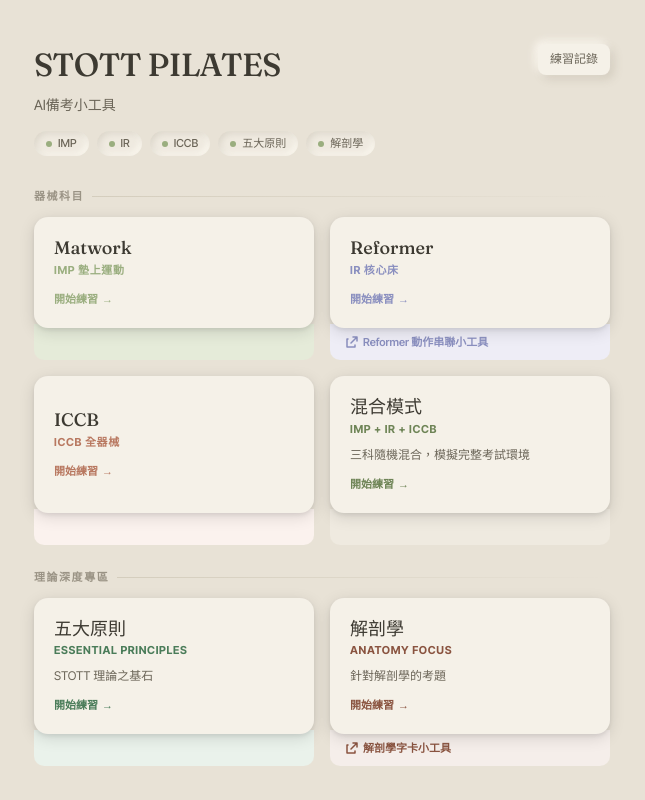
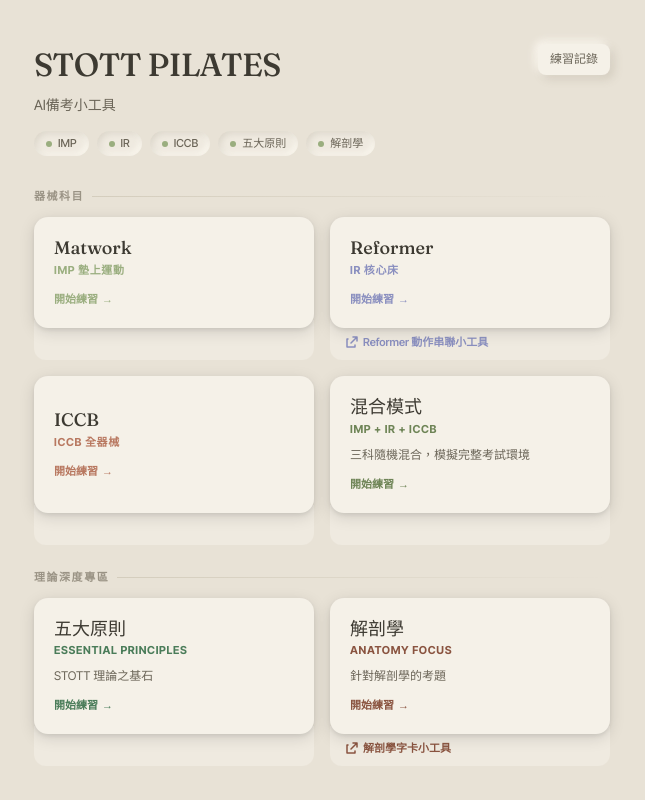
Before and after one commit to ougaga26-lab/STOTT-PILATES-EXAM, a React (Vite) app in the folder frontend/: page / in a window 1280 px wide. Shown: the top 800 px of the page, without its empty margins (318-963 px from the left). Built offline with nearby package versions, Linux system fonts and the light colour scheme; no server answers.

Commit message:
fix: uniform strip color, better top overlap, equal card heights
Co-Authored-By: Claude Sonnet 4.6 <noreply@anthropic.com>

```diff
--- a/frontend/src/pages/Home.jsx
+++ b/frontend/src/pages/Home.jsx
@@ -2,13 +2,15 @@ import { CATEGORIES } from '../constants/categories.js';
 import { useQuizDispatch } from '../context/QuizContext.jsx';
 import Footer from '../components/Footer.jsx';
 
+const STRIP_BG = 'var(--surface-base)';
+
 const CATEGORY_STYLES = {
-  IMP:        { accent: 'var(--sage-500)',  tint: 'var(--sage-100)',  border: 'var(--sage-300)' },
-  IR:         { accent: '#8A8FBF',          tint: '#EEEDF6',          border: '#C4C6DE' },
-  ICCB:       { accent: 'var(--clay-500)',  tint: '#FBF2EE',          border: 'var(--clay-300)' },
-  MIXED:      { accent: 'var(--sage-700)',  tint: 'var(--surface-base)', border: 'var(--stroke-soft)' },
-  PRINCIPLES: { accent: '#4A7C59',          tint: '#EAF2EB',          border: '#A8C5AD' },
-  ANATOMY:    { accent: 'var(--clay-700)',  tint: '#F5EEEA',          border: 'var(--clay-300)' },
+  IMP:        { accent: 'var(--sage-500)' },
+  IR:         { accent: '#8A8FBF' },
+  ICCB:       { accent: 'var(--clay-500)' },
+  MIXED:      { accent: 'var(--sage-700)' },
+  PRINCIPLES: { accent: '#4A7C59' },
+  ANATOMY:    { accent: 'var(--clay-700)' },
 };
 
 const ExternalLinkIcon = () => (
@@ -62,13 +64,13 @@ function CategoryCard({ cat }) {
       {/* Lower strip — tool link or empty */}
       <div
         style={{
-          background: s.tint,
-          borderRadius: '0 0 10px 10px',
-          padding: '8px 16px',
-          minHeight: 36,
+          background: STRIP_BG,
+          borderRadius: '0 0 12px 12px',
+          padding: '12px 16px 8px',
+          minHeight: 40,
           display: 'flex',
           alignItems: 'center',
-          marginTop: -4,
+          marginTop: -8,
         }}
       >
         {cat.toolLink && (
```
